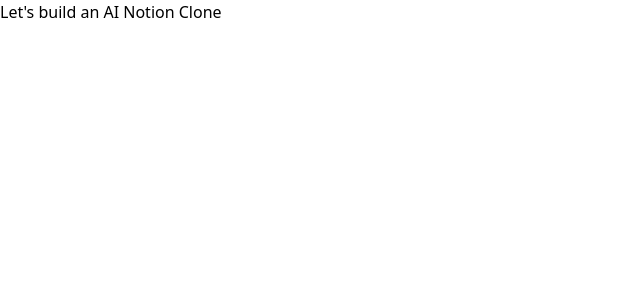
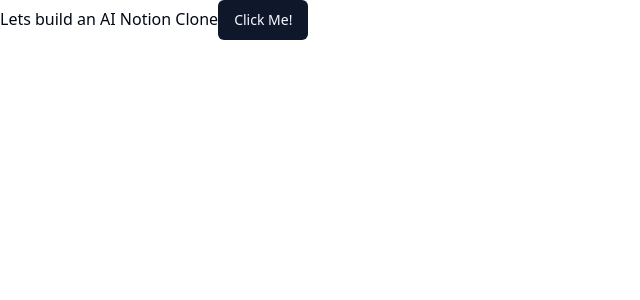
Before and after one commit to ShadmaanHussain/Notion-Clone, a Next.js app: page / in a window 1280 px wide. Shown: the top 300 px of the page, without its empty margins (0-640 px from the left). Built offline with nearby package versions, Linux system fonts and the light colour scheme.

Commit message:
Installed shadcn and used a button component

```diff
--- a/app/globals.css
+++ b/app/globals.css
@@ -1,3 +1,69 @@
 @tailwind base;
 @tailwind components;
 @tailwind utilities;
+
+@layer base {
+  :root {
+    --background: 0 0% 100%;
+    --foreground: 222.2 84% 4.9%;
+    --card: 0 0% 100%;
+    --card-foreground: 222.2 84% 4.9%;
+    --popover: 0 0% 100%;
+    --popover-foreground: 222.2 84% 4.9%;
+    --primary: 222.2 47.4% 11.2%;
+    --primary-foreground: 210 40% 98%;
+    --secondary: 210 40% 96.1%;
+    --secondary-foreground: 222.2 47.4% 11.2%;
+    --muted: 210 40% 96.1%;
+    --muted-foreground: 215.4 16.3% 46.9%;
+    --accent: 210 40% 96.1%;
+    --accent-foreground: 222.2 47.4% 11.2%;
+    --destructive: 0 84.2% 60.2%;
+    --destructive-foreground: 210 40% 98%;
+    --border: 214.3 31.8% 91.4%;
+    --input: 214.3 31.8% 91.4%;
+    --ring: 222.2 84% 4.9%;
+    --radius: 0.5rem;
+    --chart-1: 12 76% 61%;
+    --chart-2: 173 58% 39%;
+    --chart-3: 197 37% 24%;
+    --chart-4: 43 74% 66%;
+    --chart-5: 27 87% 67%;
+  }
+
+  .dark {
+    --background: 222.2 84% 4.9%;
+    --foreground: 210 40% 98%;
+    --card: 222.2 84% 4.9%;
+    --card-foreground: 210 40% 98%;
+    --popover: 222.2 84% 4.9%;
+    --popover-foreground: 210 40% 98%;
+    --primary: 210 40% 98%;
+    --primary-foreground: 222.2 47.4% 11.2%;
+    --secondary: 217.2 32.6% 17.5%;
+    --secondary-foreground: 210 40% 98%;
+    --muted: 217.2 32.6% 17.5%;
+    --muted-foreground: 215 20.2% 65.1%;
+    --accent: 217.2 32.6% 17.5%;
+    --accent-foreground: 210 40% 98%;
+    --destructive: 0 62.8% 30.6%;
+    --destructive-foreground: 210 40% 98%;
+    --border: 217.2 32.6% 17.5%;
+    --input: 217.2 32.6% 17.5%;
+    --ring: 212.7 26.8% 83.9%;
+    --chart-1: 220 70% 50%;
+    --chart-2: 160 60% 45%;
+    --chart-3: 30 80% 55%;
+    --chart-4: 280 65% 60%;
+    --chart-5: 340 75% 55%;
+  }
+}
+
+@layer base {
+  * {
+    @apply border-border;
+  }
+  body {
+    @apply bg-background text-foreground;
+  }
+}
--- a/app/page.tsx
+++ b/app/page.tsx
@@ -1,9 +1,10 @@
-import Image from "next/image";
+import { Button } from "@/components/ui/button";
 
 export default function Home() {
   return (
     <main className="">
-      Let's build an AI Notion Clone
+      Lets build an AI Notion Clone
+      <Button>Click Me!</Button>
     </main>
   );
 }
--- /dev/null
+++ b/components/ui/button.tsx
@@ -0,0 +1,56 @@
+import * as React from "react"
+import { Slot } from "@radix-ui/react-slot"
+import { cva, type VariantProps } from "class-variance-authority"
+
+import { cn } from "@/lib/utils"
+
+const buttonVariants = cva(
+  "inline-flex items-center justify-center whitespace-nowrap rounded-md text-sm font-medium ring-offset-background transition-colors focus-visible:outline-none focus-visible:ring-2 focus-visible:ring-ring focus-visible:ring-offset-2 disabled:pointer-events-none disabled:opacity-50",
+  {
+    variants: {
+      variant: {
+        default: "bg-primary text-primary-foreground hover:bg-primary/90",
+        destructive:
+          "bg-destructive text-destructive-foreground hover:bg-destructive/90",
+        outline:
+          "border border-input bg-background hover:bg-accent hover:text-accent-foreground",
+        secondary:
+          "bg-secondary text-secondary-foreground hover:bg-secondary/80",
+        ghost: "hover:bg-accent hover:text-accent-foreground",
+        link: "text-primary underline-offset-4 hover:underline",
+      },
+      size: {
+        default: "h-10 px-4 py-2",
+        sm: "h-9 rounded-md px-3",
+        lg: "h-11 rounded-md px-8",
+        icon: "h-10 w-10",
+      },
+    },
+    defaultVariants: {
+      variant: "default",
+      size: "default",
+    },
+  }
+)
+
+export interface ButtonProps
+  extends React.ButtonHTMLAttributes<HTMLButtonElement>,
+    VariantProps<typeof buttonVariants> {
+  asChild?: boolean
+}
+
+const Button = React.forwardRef<HTMLButtonElement, ButtonProps>(
+  ({ className, variant, size, asChild = false, ...props }, ref) => {
+    const Comp = asChild ? Slot : "button"
+    return (
+      <Comp
+        className={cn(buttonVariants({ variant, size, className }))}
+        ref={ref}
+        {...props}
+      />
+    )
+  }
+)
+Button.displayName = "Button"
+
+export { Button, buttonVariants }
--- /dev/null
+++ b/lib/utils.ts
@@ -0,0 +1,6 @@
+import { type ClassValue, clsx } from "clsx"
+import { twMerge } from "tailwind-merge"
+
+export function cn(...inputs: ClassValue[]) {
+  return twMerge(clsx(inputs))
+}
--- a/tailwind.config.ts
+++ b/tailwind.config.ts
@@ -1,20 +1,80 @@
-import type { Config } from "tailwindcss";
+import type { Config } from "tailwindcss"
 
-const config: Config = {
+const config = {
+  darkMode: ["class"],
   content: [
-    "./pages/**/*.{js,ts,jsx,tsx,mdx}",
-    "./components/**/*.{js,ts,jsx,tsx,mdx}",
-    "./app/**/*.{js,ts,jsx,tsx,mdx}",
-  ],
+    './pages/**/*.{ts,tsx}',
+    './components/**/*.{ts,tsx}',
+    './app/**/*.{ts,tsx}',
+    './src/**/*.{ts,tsx}',
+	],
+  prefix: "",
   theme: {
+    container: {
+      center: true,
+      padding: "2rem",
+      screens: {
+        "2xl": "1400px",
+      },
+    },
     extend: {
-      backgroundImage: {
-        "gradient-radial": "radial-gradient(var(--tw-gradient-stops))",
-        "gradient-conic":
-          "conic-gradient(from 180deg at 50% 50%, var(--tw-gradient-stops))",
+      colors: {
+        border: "hsl(var(--border))",
+        input: "hsl(var(--input))",
+        ring: "hsl(var(--ring))",
+        background: "hsl(var(--background))",
+        foreground: "hsl(var(--foreground))",
+        primary: {
+          DEFAULT: "hsl(var(--primary))",
+          foreground: "hsl(var(--primary-foreground))",
+        },
+        secondary: {
+          DEFAULT: "hsl(var(--secondary))",
+          foreground: "hsl(var(--secondary-foreground))",
+        },
+        destructive: {
+          DEFAULT: "hsl(var(--destructive))",
+          foreground: "hsl(var(--destructive-foreground))",
+        },
+        muted: {
+          DEFAULT: "hsl(var(--muted))",
+          foreground: "hsl(var(--muted-foreground))",
+        },
+        accent: {
+          DEFAULT: "hsl(var(--accent))",
+          foreground: "hsl(var(--accent-foreground))",
+        },
+        popover: {
+          DEFAULT: "hsl(var(--popover))",
+          foreground: "hsl(var(--popover-foreground))",
+        },
+        card: {
+          DEFAULT: "hsl(var(--card))",
+          foreground: "hsl(var(--card-foreground))",
+        },
+      },
+      borderRadius: {
+        lg: "var(--radius)",
+        md: "calc(var(--radius) - 2px)",
+        sm: "calc(var(--radius) - 4px)",
+      },
+      keyframes: {
+        "accordion-down": {
+          from: { height: "0" },
+          to: { height: "var(--radix-accordion-content-height)" },
+        },
+        "accordion-up": {
+          from: { height: "var(--radix-accordion-content-height)" },
+          to: { height: "0" },
+        },
+      },
+      animation: {
+        "accordion-down": "accordion-down 0.2s ease-out",
+        "accordion-up": "accordion-up 0.2s ease-out",
       },
     },
   },
-  plugins: [],
-};
-export default config;
+  plugins: [require("tailwindcss-animate")],
+} satisfies Config
+
+export default config
```
Also changed, not shown: package.json (+10 -4 lines), components.json (added), 1 other file (tests, documents, lock files or other folders).
